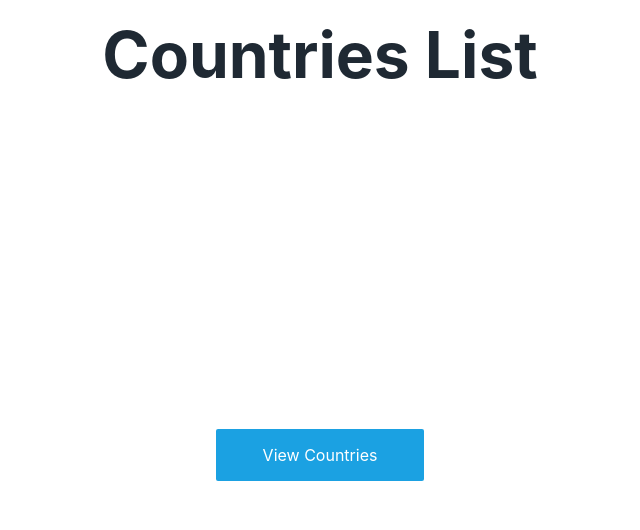
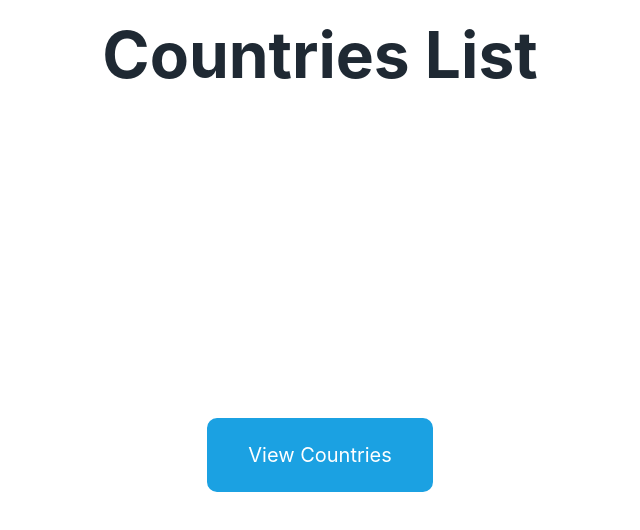
Before and after one commit to SenhorLion/sb-code-challenge, a React (Create React App) app in the folder front-end/: page / in a window 1280 px wide. Shown: the top 530 px of the page, without its empty margins (320-960 px from the left). Built offline with nearby package versions, Linux system fonts and the light colour scheme.

Commit message:
refactor: Update Button styles and add BackButton

```diff
--- a/front-end/src/components/Buttons/Button.js
+++ b/front-end/src/components/Buttons/Button.js
@@ -3,7 +3,7 @@ import { Link } from 'react-router-dom';
 import styled, { css } from 'styled-components';
 
 const Button = styled(Link)`
-  border-radius: 4px;
+  border-radius: 8px;
   padding: 1em;
   width: 11rem;
   background: white;
@@ -15,6 +15,9 @@ const Button = styled(Link)`
   ${props =>
     props.primary &&
     css`
+      border-radius: 12px;
+      font-size: 1.25em;
+      padding: 1.25em;
       background: ${props => props.theme.colors.primaryCyan};
       color: white;
 
@@ -24,4 +27,17 @@ const Button = styled(Link)`
     `};
 `;
 
-export default Button;
+const BackButton = styled(Link)`
+  border-radius: 4px;
+  padding: 0.5em;
+  text-align: center;
+  text-decoration: none;
+  background: ${props => props.theme.colors.primaryCyan};
+  color: white;
+
+  :hover {
+    background: ${props => props.theme.colors.primaryDarkCyan};
+  }
+`;
+
+export { Button, BackButton };
--- a/front-end/src/components/Buttons/index.js
+++ b/front-end/src/components/Buttons/index.js
@@ -1,3 +1,3 @@
-import Button from './Button';
+import { Button, BackButton } from './Button';
 
-export { Button };
+export { Button, BackButton };
```
